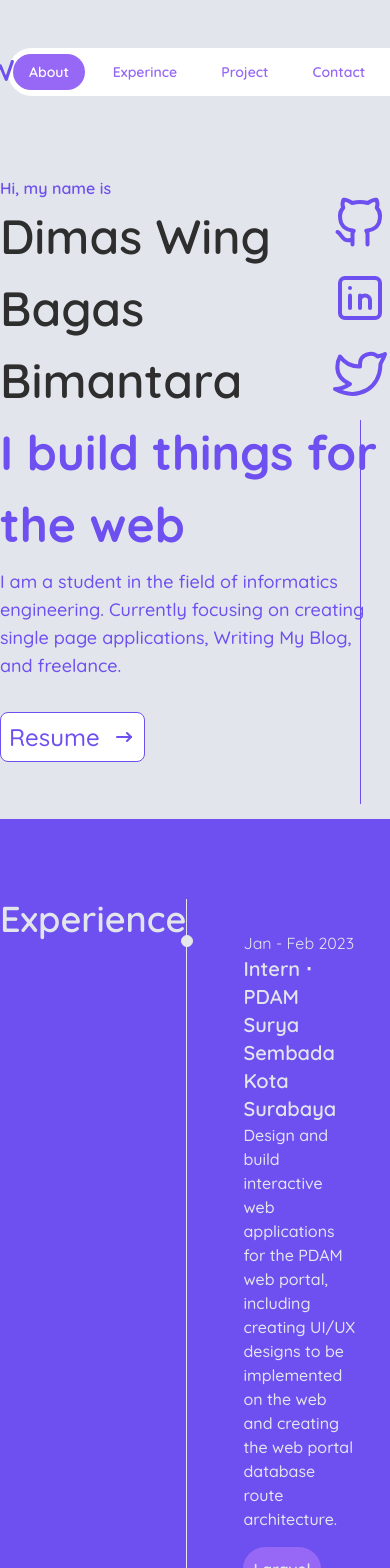
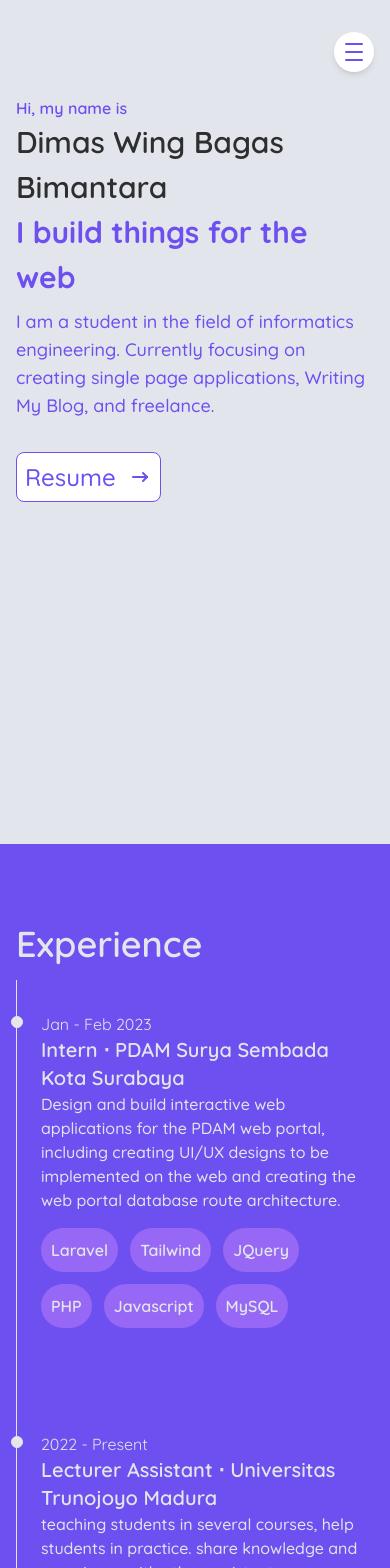
Before and after one commit to Wing-Dimas/portofolio, a Next.js app: page / in a window 390 px wide. Shown: the top 1568 px of the page. Built offline with nearby package versions, Linux system fonts and the light colour scheme.

Commit message:
feat: create responsive design

```diff
--- a/src/app/globals.css
+++ b/src/app/globals.css
@@ -47,6 +47,22 @@
     @apply absolute block text-3xl text-primary font-semibold top-1/2 left-1/2 -mt-5 -ml-3.5;
   }
 
+  .hamburger {
+    @apply w-full px-4 mx-auto flex md:hidden relative justify-end;
+  }
+
+  .hamburger .nav-wrapper {
+    @apply bg-white rounded-md shadow-lg p-1 absolute w-[300px] top-12;
+  }
+
+  .hamburger .nav-wrapper .nav-list {
+    @apply grid gap-2 p-2 w-full;
+  }
+
+  .hamburger .nav-wrapper .nav-link {
+    @apply text-primary text-base font-medium rounded-md hover:bg-light;
+  }
+
   .nav-wrapper {
     @apply flex flex-1 justify-center;
   }
@@ -64,14 +80,22 @@
   }
 
   .btn-resume {
-    @apply flex justify-center items-center mt-8 gap-3 p-2 border rounded-lg border-primary bg-white text-primary hover:shadow-xl;
+    @apply flex w-min justify-center items-center mt-8 gap-3 p-2 border rounded-lg border-primary bg-white text-primary hover:shadow-xl;
+  }
+
+  .divide {
+    @apply px-4 md:px-32 flex md:justify-between mx-auto relative min-h-[80vh] flex-col md:flex-row gap-4;
   }
 
   .btn-resume:hover .arrow {
     @apply ml-4;
   }
+
+  .brand {
+    @apply block p-2 rounded-md text-primary hover:bg-primary hover:text-light duration-0;
+  }
   .line {
-    @apply border-l border-primary h-96;
+    @apply border-l border-primary h-[30vh];
   }
 
   .subtitle {
--- a/src/components/Experience.tsx
+++ b/src/components/Experience.tsx
@@ -5,7 +5,7 @@ import { data } from "@/constant/data/experince";
 export default function Experience() {
   return (
     <section className="bg-primary py-20">
-      <div className="container md:px-32 flex justify-between mx-auto relative min-h-[80vh]">
+      <div className="container divide">
         <div className="flex-1">
           <h2 className="subtitle">Experience</h2>
         </div>
--- a/src/components/Hero.tsx
+++ b/src/components/Hero.tsx
@@ -8,38 +8,59 @@ import {
 
 export default function Hero() {
   return (
-    <section className="container md:px-32 mx-auto mt-36 pt-8 relative min-h-[80vh]">
+    <section className="container px-4 md:px-32 mx-auto pt-24 md:pt-40 pb-8 relative min-h-[100vh]">
       <div className="intro">
         <p className="leading-normal text-base text-primary font-semibold ">
           Hi, my name is
         </p>
-        <h1 className="leading-normal text-5xl text-black dark:text-light font-semibold ">
+        <h1 className="leading-normal text-3xl md:text-5xl text-black dark:text-light font-semibold ">
           Dimas Wing Bagas Bimantara
         </h1>
-        <h2 className="leading-normal text-5xl text-primary font-bold">
+        <h2 className="leading-normal text-3xl md:text-5xl text-primary font-bold">
           I build things for the web
         </h2>
-        <p className=" text-lg text-primary font-medium w-96 mt-2">
+        <p className=" text-lg text-primary font-medium w-full md:w-96 mt-2">
           I am a student in the field of informatics engineering. Currently
           focusing on creating single page applications, Writing My Blog, and
           freelance.
         </p>
-        <button className="btn-resume">
+        <a
+          href="https://www.cakeresume.com/dimas-wing-bagas-bimantara"
+          className="btn-resume"
+        >
           <span className="text-2xl font-medium">Resume</span>
           <IconArrowNarrowRight className="arrow" />
-        </button>
+        </a>
       </div>
 
-      <div className="absolute top-12 right-0">
-        <div className="flex flex-col gap-4 text-primary justify-center items-center">
-          <a href="" className="block">
-            <IconBrandGithub size={60} stroke={1.6} />
+      <div className="hidden sm:absolute bottom-0 right-0">
+        <div className="flex flex-col gap-4 justify-center items-center">
+          <a href="https://github.com/Wing-Dimas" className="brand">
+            <IconBrandGithub
+              size={60}
+              dur={0}
+              stroke={1.6}
+              className="duration-0"
+            />
           </a>
-          <a href="" className="block">
-            <IconBrandLinkedin size={60} stroke={1.6} />
+          <a
+            href="https://www.linkedin.com/in/dimas-wing-bagas-bimantara-570b05197/"
+            className="brand"
+          >
+            <IconBrandLinkedin
+              size={60}
+              dur={0}
+              stroke={1.6}
+              className="duration-0"
+            />
           </a>
-          <a href="" className="block">
-            <IconBrandTwitter size={60} stroke={1.6} />
+          <a href="https://twitter.com/WingBagas" className="brand">
+            <IconBrandTwitter
+              size={60}
+              dur={0}
+              stroke={1.6}
+              className="duration-0"
+            />
           </a>
           <div className="line"></div>
         </div>
--- a/src/components/Navbar.tsx
+++ b/src/components/Navbar.tsx
@@ -1,17 +1,24 @@
+"use client";
+import { IconBrandTwitter, IconX } from "@tabler/icons-react";
+import { IconBaselineDensityMedium } from "@tabler/icons-react";
+import { IconBrandGithub } from "@tabler/icons-react";
+import { IconBrandLinkedin } from "@tabler/icons-react";
 import { IconMoon } from "@tabler/icons-react";
 import Image from "next/image";
-import React from "react";
+import React, { useState } from "react";
 
 export default function Navbar() {
+  const [isActive, setIsActive] = useState<boolean>(false);
   return (
-    <nav className="w-full mx-auto my-10 fixed top-0">
-      <div className="container flex mx-auto relative">
-        <div className="logo ">
+    <nav className="w-full mx-auto py-8 fixed top-0 z-50">
+      {/* Mid */}
+      <div className="container hidden md:flex px-4 lg:px-0 mx-auto relative">
+        <div className="logo hidden md:block ">
           <span className="character">W</span>
           <Image src={`/hexagon.png`} width={64} height={64} alt="hexagon" />
         </div>
         <div className="nav-wrapper">
-          <ul className="nav-list">
+          <ul className="nav-list shadow-lg">
             <li>
               <a href="#" className="nav-link active">
                 About
@@ -41,6 +48,78 @@ export default function Navbar() {
           </ul>
         </div>
       </div>
+
+      {/* Humburger */}
+      <div className="container hamburger">
+        <button
+          className="bg-white text-center rounded-full shadow-md p-2 text-primary"
+          onClick={() => setIsActive(!isActive)}
+        >
+          {!isActive ? <IconBaselineDensityMedium /> : <IconX />}
+        </button>
+        <div
+          className={`nav-wrapper ${isActive ? "right-4" : "-right-[400px]"}`}
+        >
+          <ul className="nav-list ">
+            <li>
+              <a href="#" className="nav-link active">
+                About
+              </a>
+            </li>
+            <li>
+              <a href="#" className="nav-link">
+                Experince
+              </a>
+            </li>
+            <li>
+              <a href="#" className="nav-link">
+                Project
+              </a>
+            </li>
+            <li>
+              <a href="#" className="nav-link">
+                Contact
+              </a>
+            </li>
+
+            <li>
+              <div className="flex gap-2 justify-between items-center">
+                <button className="nav-link">
+                  <IconMoon />
+                </button>
+                |
+                <a href="https://github.com/Wing-Dimas" className="brand">
+                  <IconBrandGithub
+                    size={24}
+                    dur={0}
+                    stroke={1.6}
+                    className="duration-0"
+                  />
+                </a>
+                <a
+                  href="https://www.linkedin.com/in/dimas-wing-bagas-bimantara-570b05197/"
+                  className="brand"
+                >
+                  <IconBrandLinkedin
+                    size={24}
+                    dur={0}
+                    stroke={1.6}
+                    className="duration-0"
+                  />
+                </a>
+                <a href="https://twitter.com/WingBagas" className="brand">
+                  <IconBrandTwitter
+                    size={24}
+                    dur={0}
+                    stroke={1.6}
+                    className="duration-0"
+                  />
+                </a>
+              </div>
+            </li>
+          </ul>
+        </div>
+      </div>
     </nav>
   );
 }
--- a/src/components/Project.tsx
+++ b/src/components/Project.tsx
@@ -5,7 +5,7 @@ import { data } from "@/constant/data/project";
 export default function Project() {
   return (
     <section className="py-20">
-      <div className="container md:px-32 flex justify-between mx-auto relative min-h-[80vh]">
+      <div className="container divide">
         <div className="flex-1">
           <h2 className="subtitle text-primary">Project</h2>
         </div>
--- a/src/components/shared/TextArea.tsx
+++ b/src/components/shared/TextArea.tsx
@@ -17,7 +17,7 @@ export default function TextArea({
 }: TextAreaPropsType) {
   return (
     <div className="grid gap-2 text-dark text-2xl font-medium h-36">
-      <label className="text-2xl font-medium">
+      <label className="text-xl md:text-2xl font-medium">
         {label} {required && "*"}
       </label>
       <textarea
@@ -25,7 +25,7 @@ export default function TextArea({
         value={value}
         onChange={onChange}
         required={required}
-        className="bg-transparent border-b-2 border-b-primary text-primary py-1 px-2 outline-none"
+        className="bg-transparent border-b-2 border-b-primary text-primary py-1 px-2 outline-none text-lg"
       ></textarea>
     </div>
   );
--- a/src/components/shared/TextInput.tsx
+++ b/src/components/shared/TextInput.tsx
@@ -19,7 +19,7 @@ export default function TextInput({
 }: TextInputPropsType) {
   return (
     <div className="grid gap-2 text-dark text-2xl font-medium ">
-      <label className="text-2xl font-medium">
+      <label className="text-xl md:text-2xl font-medium">
         {label} {required && "*"}
       </label>
       <input
@@ -28,7 +28,7 @@ export default function TextInput({
         value={value}
         onChange={onChange}
         required={required}
-        className="bg-transparent border-b-2 border-b-primary text-primary py-1 px-2 outline-none"
+        className="bg-transparent border-b-2 border-b-primary text-primary py-1 px-2 outline-none text-lg"
       />
     </div>
   );
--- a/src/components/shared/Timeline.tsx
+++ b/src/components/shared/Timeline.tsx
@@ -23,7 +23,7 @@ export default function Timeline({
   return (
     <ol className={`relative border-l border-${variant}`}>
       {items.map((item) => (
-        <li className="mb-10 ml-6" key={item.id}>
+        <li className="mb-10 ml-2 sm:ml-6" key={item.id}>
           <div
             className={`absolute w-3 h-3 ${
               enableTimeline && "bg-gray-200"
@@ -31,7 +31,7 @@ export default function Timeline({
           ></div>
           <a
             href={item.link ? item.link : ""}
-            className={`block p-8 rounded-3xl ${
+            className={`block p-8 px-4 sm:px-8 rounded-3xl ${
               enableHover && variant == "light"
                 ? "hover:bg-[#7959FF]"
                 : "hover:bg-[#E0D1FF]"
@@ -41,10 +41,7 @@ export default function Timeline({
               className={`mb-1 leading-none font-normal text-base text-${variant}`}
             >
               {enableRangeDate &&
-                formatRangeDate(
-                  item.date_start ? item.date_start : null,
-                  item.date_end
-                )}
+                formatRangeDate(item.date_start ?? null, item.date_end)}
             </time>
             <h3
               className={`font-semibold text-${variant} text-xl flex items-center`}
```
Also changed, not shown: src/components/Contact.tsx (+18 -13 lines).
